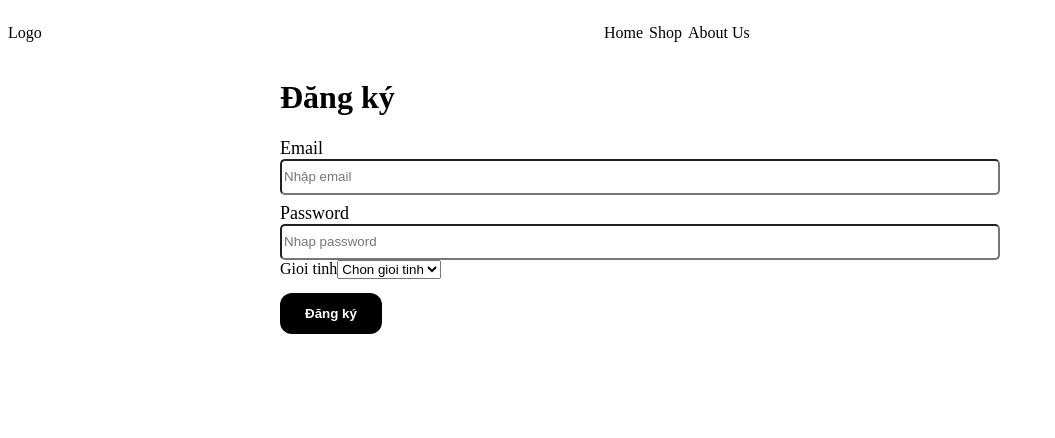
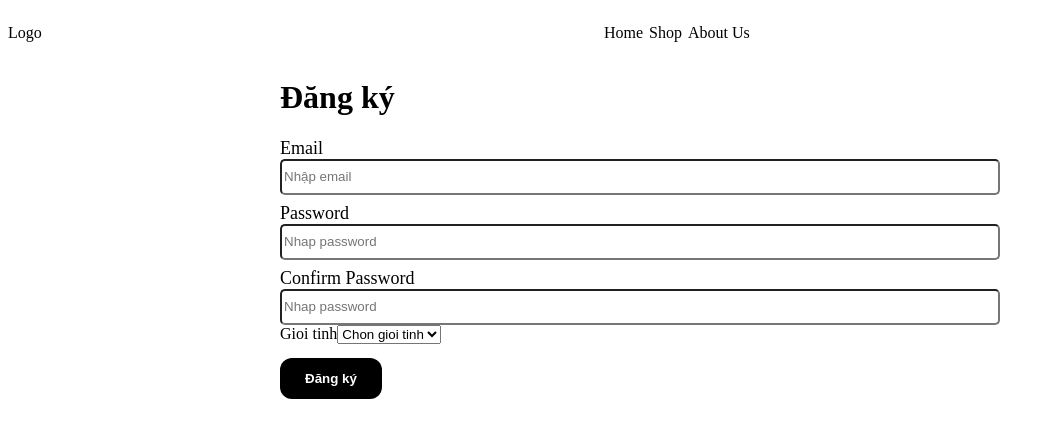
Before and after one commit to hoangnm-ndm/FS25091-ReactJS, a React (Vite) app: page /auth/register in a window 1280 px wide. Shown: the top 438 px of the page, without its empty margins (0-1055 px from the left). Built offline with nearby package versions, Linux system fonts and the light colour scheme.

Commit message:
Day 6: Zod validate

```diff
--- a/package.json
+++ b/package.json
@@ -10,11 +10,13 @@
     "preview": "vite preview"
   },
   "dependencies": {
+    "@hookform/resolvers": "^5.2.2",
     "axios": "^1.13.5",
     "react": "^18.2.0",
     "react-dom": "^18.2.0",
     "react-hook-form": "^7.71.1",
-    "react-router": "^7.13.0"
+    "react-router": "^7.13.0",
+    "zod": "^4.3.6"
   },
   "devDependencies": {
     "@types/react": "^18.2.66",
--- a/src/pages/auth/RegisterPage.jsx
+++ b/src/pages/auth/RegisterPage.jsx
@@ -1,6 +1,21 @@
+import { zodResolver } from "@hookform/resolvers/zod";
 import axios from "axios";
 import { useForm } from "react-hook-form";
 import { data, useNavigate } from "react-router";
+import z from "zod";
+import { da } from "zod/locales";
+
+const registerSchema = z
+  .object({
+    email: z.email("Email không hợp lệ"),
+    password: z.string().min(6, "Yêu cầu trên 6 ký tự"),
+    gender: z.string().min(1, "Vui lòng chọn giới tính"),
+    confirmPassword: z.string().min(6, "Yêu cầu trên 6 ký tự"),
+  })
+  .refine((data) => data.confirmPassword === data.password, {
+    path: ["confirmPassword"],
+    message: "Mật khẩu xác nhận không giống",
+  });
 
 const RegisterPage = () => {
   const nav = useNavigate();
@@ -8,7 +23,9 @@ const RegisterPage = () => {
     register,
     handleSubmit,
     formState: { errors },
-  } = useForm();
+  } = useForm({
+    resolver: zodResolver(registerSchema),
+  });
   const onSubmit = async (data) => {
     try {
       await axios.post(
@@ -33,11 +50,7 @@ const RegisterPage = () => {
       <form onSubmit={handleSubmit(onSubmit)}>
         <div className="form-field">
           <label htmlFor="">Email</label>
-          <input
-            type="text"
-            placeholder="Nhập email"
-            {...register("email", { required: "Yêu cầu nhập Email" })}
-          />
+          <input type="text" placeholder="Nhập email" {...register("email")} />
           {errors.email && (
             <p style={{ color: "red", margin: 0 }}>{errors?.email?.message}</p>
           )}
@@ -50,19 +63,45 @@ const RegisterPage = () => {
         >
           <label htmlFor="">Password</label>
           <input
-            type="password"
+            type="text"
             placeholder="Nhap password"
-            {...register("password", { required: "Yêu cầu nhập mật khẩu" })}
+            {...register("password")}
           />
+          {errors.password && (
+            <p style={{ color: "red", margin: 0 }}>
+              {errors?.password?.message}
+            </p>
+          )}
+        </div>
+        <div
+          className="form-field"
+          style={{
+            marginTop: 8,
+          }}
+        >
+          <label htmlFor="">Confirm Password</label>
+          <input
+            type="text"
+            placeholder="Nhap password"
+            {...register("confirmPassword")}
+          />
+          {errors.confirmPassword && (
+            <p style={{ color: "red", margin: 0 }}>
+              {errors?.confirmPassword?.message}
+            </p>
+          )}
         </div>
         <div>
           <label htmlFor="">Gioi tinh</label>
-          <select name="" id="" {...register("gender", { required: true })}>
+          <select name="" id="" {...register("gender")}>
             <option value="">Chon gioi tinh</option>
             <option value="Male">Nam</option>
             <option value="Female">Nu</option>
             <option value="other">khac</option>
           </select>
+          {errors.gender && (
+            <p style={{ color: "red", margin: 0 }}>{errors?.gender?.message}</p>
+          )}
         </div>
         <button
           style={{
```
Also changed, not shown: 1 other file (tests, documents, lock files or other folders).
